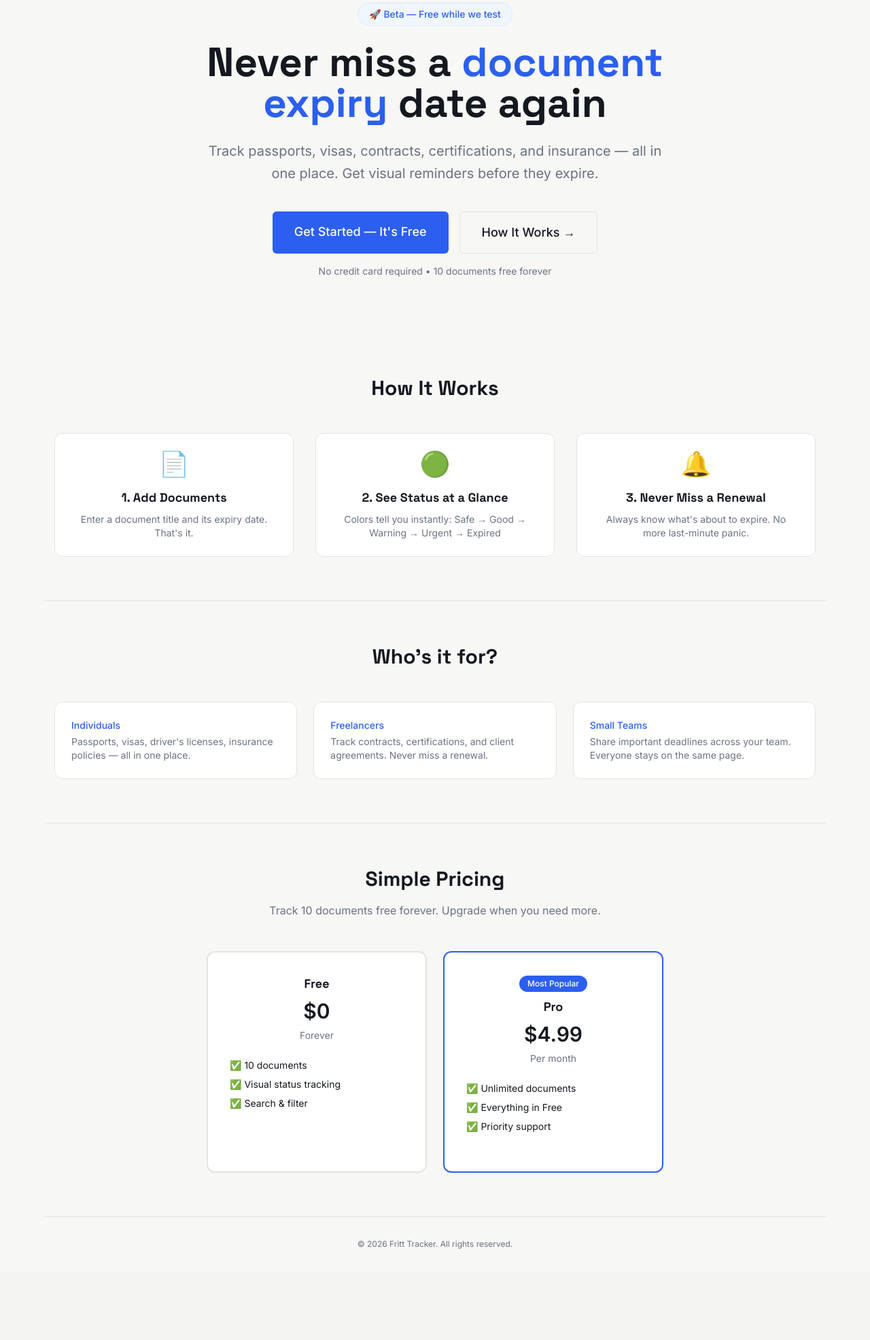
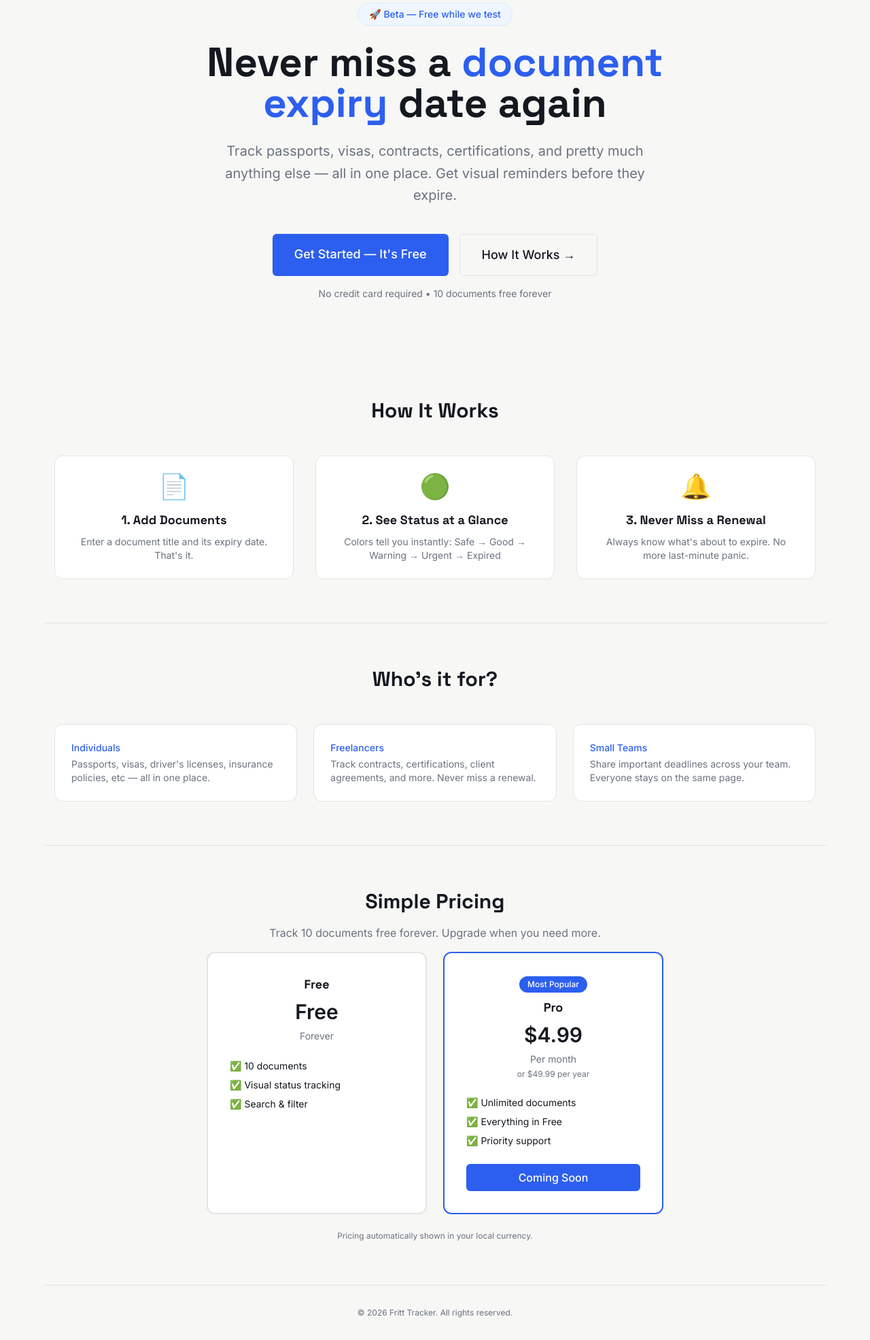
Before and after one commit to sedejordan/docTracker, a Flask app: page / in a window 1280 px wide. Shown: the part 147-2118 px from the top of the page at 68% size. Before the commit the page ends 1984 px from the top, so only its background shows below. Run offline with Flask 3, Linux system fonts and the light colour scheme; some libraries are stand-ins or nearby versions.

Commit message:
edited landing page

```diff
--- a/app.py
+++ b/app.py
@@ -320,6 +320,72 @@ def get_owned_document(doc_id, user_id):
 
     return {"id": doc[0], "title": doc[1], "expiry_date": doc[2], "user_id": doc[3]}
 
+# Get user region
+def get_user_region():
+    """
+    Detect user's region based on IP address.
+    Uses a free IP geolocation API.
+    """
+    try:
+        # Get user's IP address
+        if request.headers.get('X-Forwarded-For'):
+            ip = request.headers.get('X-Forwarded-For').split(',')[0]
+        else:
+            ip = request.remote_addr
+
+        # Skip for localhost (testing)
+        if ip in ['127.0.0.1', 'localhost']:
+            return 'us'  # Default to US for testing
+
+        # Use free API to get country
+        response = requests.get(f'http://ip-api.com/json/{ip}', timeout=3)
+        if response.status_code == 200:
+            data = response.json()
+            country_code = data.get('countryCode', '').upper()
+
+            if country_code == 'NG':
+                return 'ng'
+            elif country_code == 'GB' or country_code == 'UK':
+                return 'uk'
+            else:
+                return 'us'  # Default for everyone else
+    except Exception as e:
+        print(f"Warning: Could not detect region: {e}")
+        return 'us'  # Default to US
+
+    return 'us'  # Fallback
+
+# Get user pricing
+def get_pricing(region='us'):
+    """Return pricing based on region."""
+    pricing = {
+        'ng': {
+            'currency': '₦',
+            'monthly': '2,500',
+            'yearly': '25,000',
+            'monthly_raw': 2500,
+            'yearly_raw': 25000,
+            'region_name': 'Nigeria'
+        },
+        'uk': {
+            'currency': '£',
+            'monthly': '3.99',
+            'yearly': '39.99',
+            'monthly_raw': 3.99,
+            'yearly_raw': 39.99,
+            'region_name': 'United Kingdom'
+        },
+        'us': {
+            'currency': '$',
+            'monthly': '4.99',
+            'yearly': '49.99',
+            'monthly_raw': 4.99,
+            'yearly_raw': 49.99,
+            'region_name': 'Worldwide'
+        }
+    }
+    return pricing.get(region, pricing['us'])
+
 # --- CUSTOM ERROR PAGES ---
 # These replace Flask's default debug/error pages with branded versions
 # that match the Fritt Tracker design system. Users see these instead of
@@ -350,8 +416,10 @@ def home():
     """Show landing page for non-logged-in users, dashboard for logged-in users."""
     # Check if user is logged in
     if not session.get("user_id"):
-        # Not logged in → show landing page
-        return render_template("landing.html")
+        # Not logged in → show landing page with region-specific pricing
+        region = get_user_region()
+        pricing = get_pricing(region)
+        return render_template("landing.html", pricing=pricing)
 
     user_id = session["user_id"]
     search_query = request.args.get("q", "").strip()
--- a/templates/landing.html
+++ b/templates/landing.html
@@ -83,8 +83,9 @@
           again
         </h1>
         <p class="text-xl text-muted max-w-2xl mx-auto mb-10 leading-relaxed">
-          Track passports, visas, contracts, certifications, and insurance — all
-          in one place. Get visual reminders before they expire.
+          Track passports, visas, contracts, certifications, and pretty much
+          anything else — all in one place. Get visual reminders before they
+          expire.
         </p>
         <div class="flex flex-col sm:flex-row gap-4 justify-center">
           <a
@@ -149,15 +150,15 @@
         <div class="bg-white border border-line rounded-xl p-6">
           <p class="text-sm font-medium text-fritt mb-1">Individuals</p>
           <p class="text-muted text-sm">
-            Passports, visas, driver's licenses, insurance policies — all in one
-            place.
+            Passports, visas, driver's licenses, insurance policies, etc — all
+            in one place.
           </p>
         </div>
         <div class="bg-white border border-line rounded-xl p-6">
           <p class="text-sm font-medium text-fritt mb-1">Freelancers</p>
           <p class="text-muted text-sm">
-            Track contracts, certifications, and client agreements. Never miss a
-            renewal.
+            Track contracts, certifications, client agreements, and more. Never
+            miss a renewal.
           </p>
         </div>
         <div class="bg-white border border-line rounded-xl p-6">
@@ -175,13 +176,19 @@
       <h2 class="font-display font-bold text-3xl text-center mb-4">
         Simple Pricing
       </h2>
-      <p class="text-muted text-center mb-12">
+      <p class="text-muted text-center mb-4">
         Track 10 documents free forever. Upgrade when you need more.
       </p>
+
+      <!-- Show which region pricing is displayed for -->
+      <!--<p class="text-center text-xs text-muted mb-8">
+        Pricing shown for {{ pricing.region_name }}
+      </p>-->
+
       <div class="max-w-2xl mx-auto grid md:grid-cols-2 gap-6">
         <div class="bg-white border-2 border-line rounded-xl p-8 text-center">
           <h3 class="font-display font-bold text-lg mb-2">Free</h3>
-          <p class="text-3xl font-bold mb-2">$0</p>
+          <p class="text-3xl font-bold mb-2">Free</p>
           <p class="text-muted text-sm mb-6">Forever</p>
           <ul class="text-left text-sm space-y-2 mb-6">
             <li class="flex items-center gap-2">✅ 10 documents</li>
@@ -196,14 +203,31 @@
             Most Popular
           </div>
           <h3 class="font-display font-bold text-lg mb-2">Pro</h3>
-          <p class="text-3xl font-bold mb-2">$4.99</p>
-          <p class="text-muted text-sm mb-6">Per month</p>
+          <p class="text-3xl font-bold mb-2">
+            {{ pricing.currency }}{{ pricing.monthly }}
+          </p>
+          <p class="text-muted text-sm mb-1">Per month</p>
+          <p class="text-xs text-muted mb-6">
+            or {{ pricing.currency }}{{ pricing.yearly }} per year
+          </p>
           <ul class="text-left text-sm space-y-2 mb-6">
             <li class="flex items-center gap-2">✅ Unlimited documents</li>
             <li class="flex items-center gap-2">✅ Everything in Free</li>
             <li class="flex items-center gap-2">✅ Priority support</li>
           </ul>
+          <button
+            class="w-full py-2 rounded-md bg-fritt text-white font-medium hover:bg-fritt-dark transition-colors"
+          >
+            Coming Soon
+          </button>
         </div>
+      </div>
+
+      <!-- Currency switcher (optional) -->
+      <div class="text-center mt-6">
+        <p class="text-xs text-muted">
+          Pricing automatically shown in your local currency.
+        </p>
       </div>
     </section>
 
```
